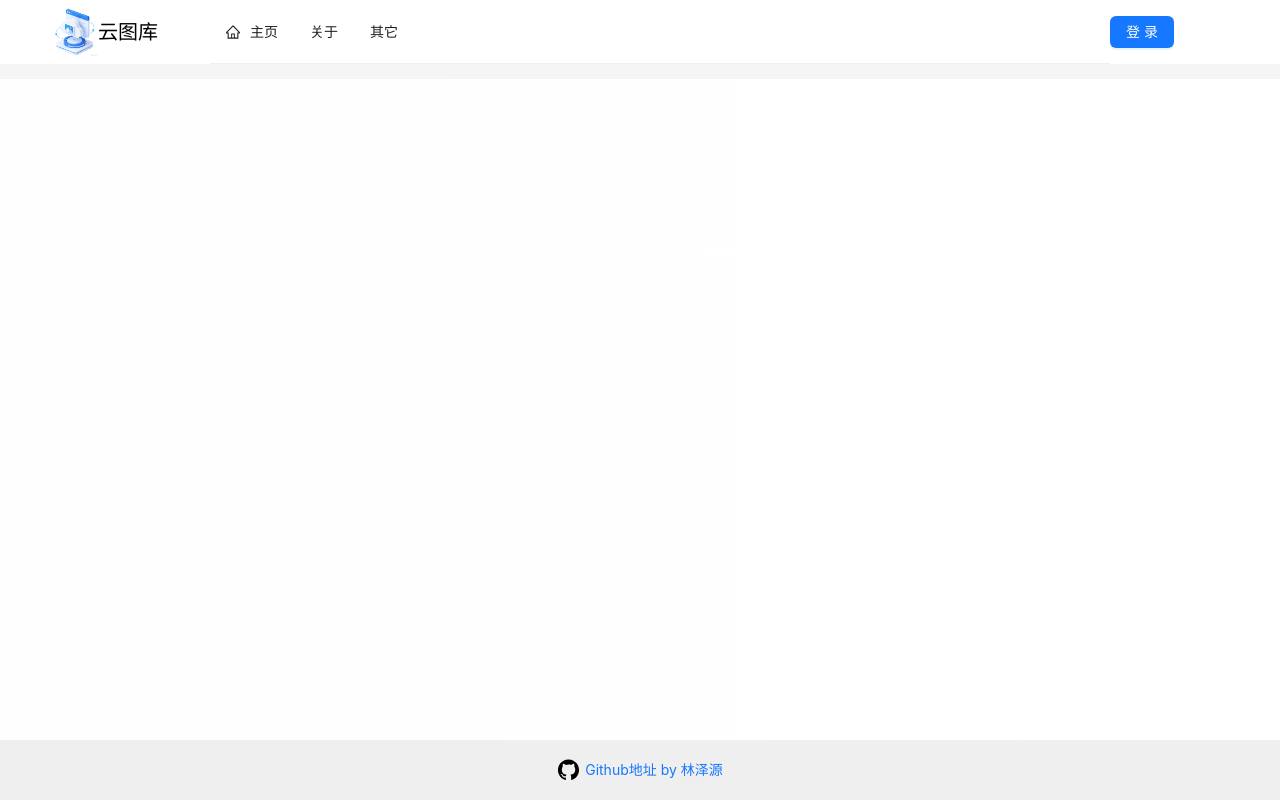
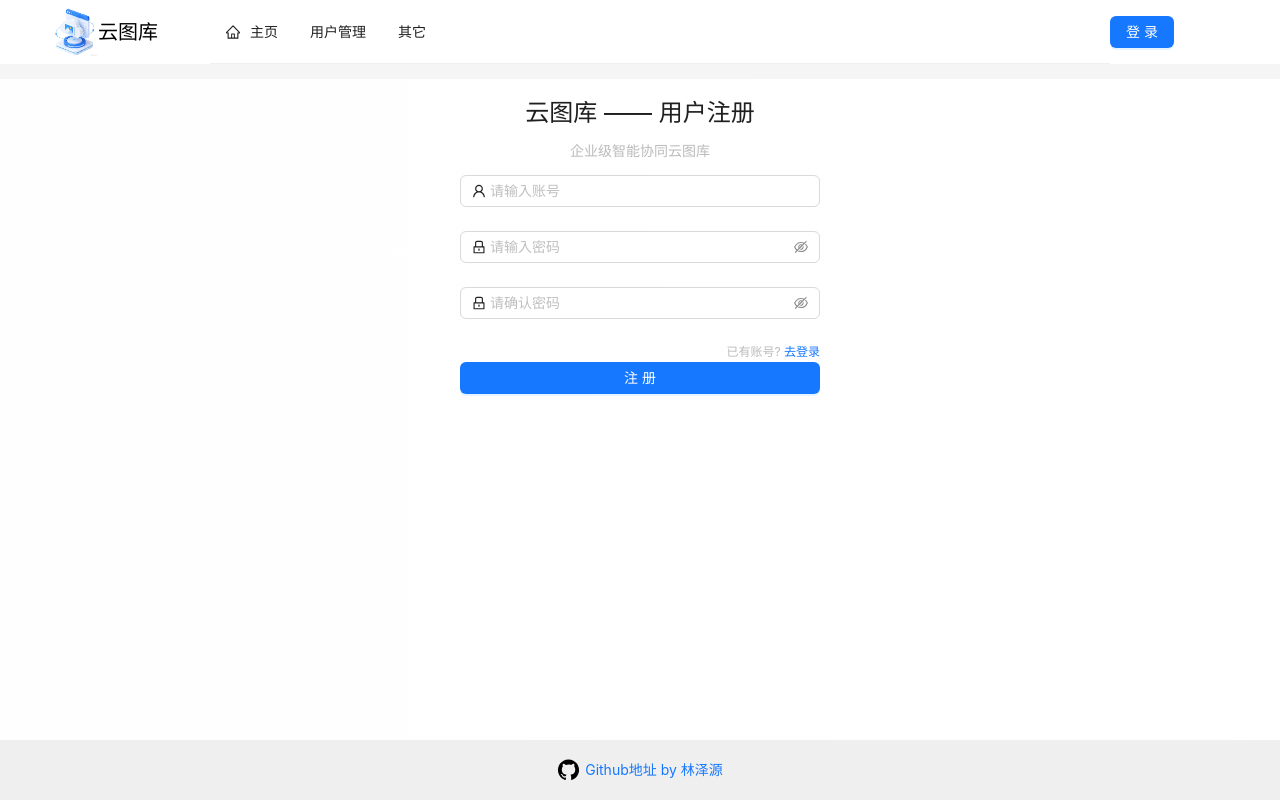
Before and after one commit to lynnkyle/picture-cloud-front, a Vue app: page /user/register in a window 1280 px wide. Built offline with nearby package versions, Linux system fonts and the light colour scheme; no server answers.

Commit message:
3-commit

```diff
--- a/package.json
+++ b/package.json
@@ -14,6 +14,7 @@
     "format": "prettier --write src/"
   },
   "dependencies": {
+    "@ant-design/icons-vue": "^7.0.1",
     "ant-design-vue": "^4.2.6",
     "axios": "^1.13.2",
     "pinia": "^2.2.6",
--- a/src/api/typings.d.ts
+++ b/src/api/typings.d.ts
@@ -122,9 +122,9 @@ declare namespace API {
   }
 
   type UserRegisterRequest = {
-    checkPassword?: string
     userAccount?: string
     userPassword?: string
+    checkPassword?: string
   }
 
   type UserUpdateRequest = {
--- a/src/components/GlobalHeader.vue
+++ b/src/components/GlobalHeader.vue
@@ -1,11 +1,12 @@
 <script lang="ts" setup>
 import { h, ref } from 'vue'
 import { HomeOutlined } from '@ant-design/icons-vue'
-import { MenuProps } from 'ant-design-vue'
 import { useRouter } from 'vue-router'
 import { useLoginUserStore } from '@/stores/useLoginUserStore.ts'
+import { UserOutlined, LogoutOutlined } from '@ant-design/icons-vue'
+import { type MenuProps, message } from 'ant-design-vue'
+import { userLogoutUsingPost } from '@/api/userController.ts'
 
-//
 const loginUserStore = useLoginUserStore()
 loginUserStore.fetchLoginUser()
 
@@ -17,23 +18,39 @@ const items = ref<MenuProps['items']>([
     key: '/',
     icon: h(HomeOutlined),
     label: '主页',
-    title: '主页'
+    title: '主页',
   },
   {
-    key: '/about',
-    label: '关于',
-    title: '关于'
+    key: '/admin/user-manage',
+    label: '用户管理',
+    title: '用户管理',
   },
   {
     key: '/others',
     label: '其它',
-    title: '其他'
-  }
+    title: '其他',
+  },
 ])
 const doMenuClick = ({ key }) => {
   router.push({
-    path: key
+    path: key,
   })
+}
+// 用户注销
+const doLogout = async () => {
+  const resp = await userLogoutUsingPost()
+  const res = resp.data
+  if (res.code === 20000) {
+    loginUserStore.setLoginUser({
+      userName: '未登录',
+    })
+    message.success('退出登录')
+    router.push({
+      path: '/user/login',
+    })
+  } else {
+    message.error(res.description)
+  }
 }
 // 路由守卫
 router.afterEach((to, from, next) => {
@@ -60,9 +77,29 @@ router.afterEach((to, from, next) => {
           @click="doMenuClick"
         />
       </a-col>
+      <!--用户信息展示-->
       <a-col flex="120px">
         <div v-if="loginUserStore.loginUser.id">
-          {{ loginUserStore.loginUser.user_name ?? '无名' }}
+          <a-dropdown>
+            <a-space>
+              <a-avatar size="large" :src="loginUserStore.loginUser.userAvatar">
+                <template #icon>
+                  <UserOutlined />
+                </template>
+              </a-avatar>
+              {{ loginUserStore.loginUser.userName ?? '无名' }}
+            </a-space>
+            <template #overlay>
+              <a-menu>
+                <a-menu-item @click="doLogout">
+                  <a-space>
+                    <LogoutOutlined />
+                    <a href="javascript:;">退出登录</a>
+                  </a-space>
+                </a-menu-item>
+              </a-menu>
+            </template>
+          </a-dropdown>
         </div>
         <div v-else>
           <a-button type="primary" href="/user/login">登录</a-button>
--- a/src/pages/user/UserLoginPage.vue
+++ b/src/pages/user/UserLoginPage.vue
@@ -1,82 +1,102 @@
 <script setup lang="ts">
 import { reactive, computed } from 'vue'
 import { UserOutlined, LockOutlined } from '@ant-design/icons-vue'
+import { userLoginUsingPost } from '@/api/userController.ts'
+import { useLoginUserStore } from '@/stores/useLoginUserStore.ts'
+import { message } from 'ant-design-vue'
+import { useRouter } from 'vue-router'
 
+const router = useRouter()
 
 const formState = reactive<API.UserLoginRequest>({
   userAccount: '',
   userPassword: '',
-  remember: true
 })
-const doSubmit = (values: any) => {
-  console.log('Success:', values)
+const loginUserStore = useLoginUserStore()
+const doSubmit = async (values: any) => {
+  try {
+    const resp = await userLoginUsingPost(values)
+    const res = resp.data
+    // 登录成功, 把登录态保存到全局状态中
+    if (res.code === 20000 && res.data) {
+      await loginUserStore.fetchLoginUser()
+      message.success('登录成功')
+      router.push({
+        path: '/',
+        replace: true
+      })
+    } else {
+      message.error(res.description)
+    }
+  } catch (e) {
+    message.error('登录失败')
+  }
 }
-const disabled = computed(() => {
-  return !(formState.username && formState.password)
-})
 </script>
 
 <template>
-  <div class="userLoginPage">
+  <div id="userLoginPage">
     <div class="title">云图库 —— 用户登录</div>
     <div class="desc">企业级智能协同云图库</div>
-    <a-form
-      :model="formState"
-      class="login-form"
-      @finish="doSubmit"
-    >
+    <a-form :model="formState" class="login-form" @finish="doSubmit">
       <a-form-item
-        label="用户账号"
         name="userAccount"
-        :rules="[{ required: true, message: '请输入账号!'}]"
+        :rules="[
+          { required: true, message: '请输入账号!' },
+          { min: 4, message: '账号长度不允许小于4位!' },
+        ]"
       >
-        <a-input v-model:value="formState.userAccount" placeholder='请输入账号'>
+        <a-input v-model:value="formState.userAccount" placeholder="请输入账号">
           <template #prefix>
             <UserOutlined class="site-form-item-icon" />
           </template>
         </a-input>
       </a-form-item>
-
       <a-form-item
-        label="Password"
-        name="password"
-        :rules="[{ required: true, message: 'Please input your password!' }]"
+        name="userPassword"
+        :rules="[
+          { required: true, message: '请输入密码!' },
+          { min: 8, message: '密码长度不允许小于8位!' },
+        ]"
       >
-        <a-input-password v-model:value="formState.password">
+        <a-input-password v-model:value="formState.userPassword" placeholder="请输入密码">
           <template #prefix>
             <LockOutlined class="site-form-item-icon" />
           </template>
         </a-input-password>
       </a-form-item>
-
+      <div class="tip">
+        没有账号?
+        <router-link to="/user/register"> 去注册</router-link>
+      </div>
       <a-form-item>
-        <a-form-item name="remember" no-style>
-          <a-checkbox v-model:checked="formState.remember">Remember me</a-checkbox>
-        </a-form-item>
-        <a class="login-form-forgot" href="">Forgot password</a>
-      </a-form-item>
-
-      <a-form-item>
-        <a-button :disabled="disabled" type="primary" html-type="submit" class="login-form-button">
-          Log in
-        </a-button>
-        Or
-        <a href="">register now!</a>
+        <a-button type="primary" html-type="submit" style="width: 100%">登录</a-button>
       </a-form-item>
     </a-form>
   </div>
 </template>
 
 <style scoped>
-.login-form {
-  max-width: 300px;
+#userLoginPage {
+  max-width: 360px;
+  margin: 0 auto;
 }
 
-.login-form-forgot {
-  float: right;
+.title {
+  text-align: center;
+  font-size: 24px;
+  margin-bottom: 16px;
 }
 
-.login-form-button {
-  width: 100%;
+.desc {
+  color: #bbbbbb;
+  text-align: center;
+  margin-bottom: 16px;
+}
+
+.tip {
+  text-align: right;
+  font-size: 12px;
+  color: #bbbbbb;
 }
 </style>
--- a/src/pages/user/UserRegisterPage.vue
+++ b/src/pages/user/UserRegisterPage.vue
@@ -1,11 +1,117 @@
 <script setup lang="ts">
+import { reactive } from 'vue'
+import { LockOutlined, UserOutlined } from '@ant-design/icons-vue'
+import { message } from 'ant-design-vue'
+import { useRouter } from 'vue-router'
+import { userRegisterUsingPost } from '@/api/userController.ts'
 
+const router = useRouter()
+
+const formState = reactive<API.UserRegisterRequest>({
+  userAccount: '',
+  userPassword: '',
+  checkPassword: '',
+})
+const doSubmit = async (values: any) => {
+  if (values.userPassword !== values.checkPassword) {
+    message.error('两次输入的密码不一致')
+    return
+  }
+  try {
+    const resp = await userRegisterUsingPost(values)
+    const res = resp.data
+    // 注册成功, 跳转到登录页面
+    if (res.code === 20000 && res.data) {
+      message.success('注册成功')
+      router.push({
+        path: '/user/login',
+        replace: true,
+      })
+    } else {
+      message.error(res.description)
+    }
+  } catch (e) {
+    message.error('注册失败')
+  }
+}
 </script>
 
 <template>
-
+  <div id="userRegisterPage">
+    <div class="title">云图库 —— 用户注册</div>
+    <div class="desc">企业级智能协同云图库</div>
+    <a-form :model="formState" class="login-form" @finish="doSubmit">
+      <a-form-item
+        name="userAccount"
+        :rules="[
+          { required: true, message: '请输入账号!' },
+          { min: 4, message: '账号长度不允许小于4位!' },
+        ]"
+      >
+        <a-input v-model:value="formState.userAccount" placeholder="请输入账号">
+          <template #prefix>
+            <UserOutlined class="site-form-item-icon" />
+          </template>
+        </a-input>
+      </a-form-item>
+      <a-form-item
+        name="userPassword"
+        :rules="[
+          { required: true, message: '请输入密码!' },
+          { min: 8, message: '密码长度不允许小于8位!' },
+        ]"
+      >
+        <a-input-password v-model:value="formState.userPassword" placeholder="请输入密码">
+          <template #prefix>
+            <LockOutlined class="site-form-item-icon" />
+          </template>
+        </a-input-password>
+      </a-form-item>
+      <a-form-item
+        name="checkPassword"
+        :rules="[
+          { required: true, message: '请确认密码!' },
+          { min: 8, message: '密码长度不允许小于8位!' },
+        ]"
+      >
+        <a-input-password v-model:value="formState.checkPassword" placeholder="请确认密码">
+          <template #prefix>
+            <LockOutlined class="site-form-item-icon" />
+          </template>
+        </a-input-password>
+      </a-form-item>
+      <div class="tip">
+        已有账号?
+        <router-link to="/user/login"> 去登录</router-link>
+      </div>
+      <a-form-item>
+        <a-button type="primary" html-type="submit" style="width: 100%">注册</a-button>
+      </a-form-item>
+    </a-form>
+  </div>
 </template>
 
 <style scoped>
+#userRegisterPage {
+  max-width: 360px;
+  margin: 0 auto;
+}
 
+.title {
+  text-align: center;
+  font-size: 24px;
+  margin-bottom: 16px;
+}
+
+.desc {
+  color: #bbbbbb;
+  text-align: center;
+  margin-bottom: 16px;
+}
+
+.tip {
+  text-align: right;
+  font-size: 12px;
+  color: #bbbbbb;
+}
 </style>
--- a/src/stores/useLoginUserStore.ts
+++ b/src/stores/useLoginUserStore.ts
@@ -7,11 +7,12 @@ import { getLoginUserUsingGet } from '@/api/userController.ts'
  */
 export const useLoginUserStore = defineStore('loginUser', () => {
   const loginUser = ref<API.LoginUserVO>({
-    userName: '未登录'
+    userName: '未登录',
   })
 
   async function fetchLoginUser(): Promise<void> {
-    const res = (await getLoginUserUsingGet()).data
+    const req = await getLoginUserUsingGet()
+    const res = req.data
     if (res.data && res.code === 20000) {
       loginUser.value = res.data
     }
@@ -28,6 +29,6 @@ export const useLoginUserStore = defineStore('loginUser', () => {
   return {
     loginUser,
     fetchLoginUser,
-    setLoginUser
+    setLoginUser,
   }
 })
```
Also changed, not shown: src/api/userController.ts (+8 -8 lines), src/pages/admin/UserManagePage.vue (+86 -4 lines), 1 other file (tests, documents, lock files or other folders).
